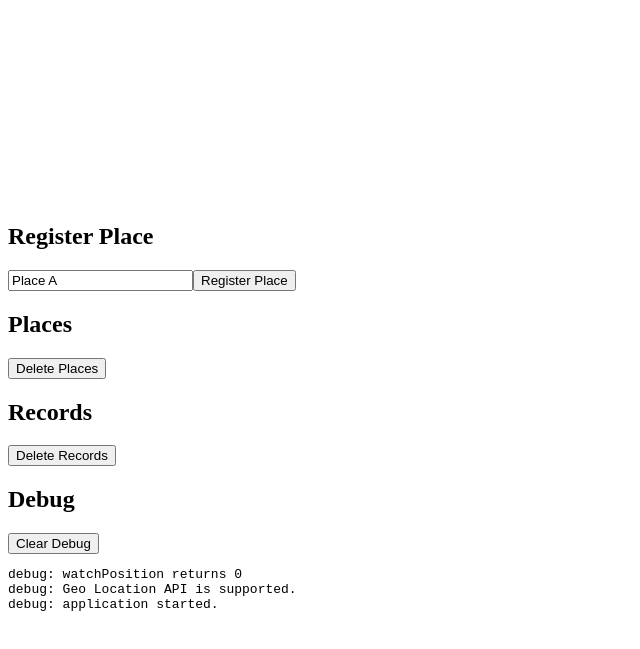
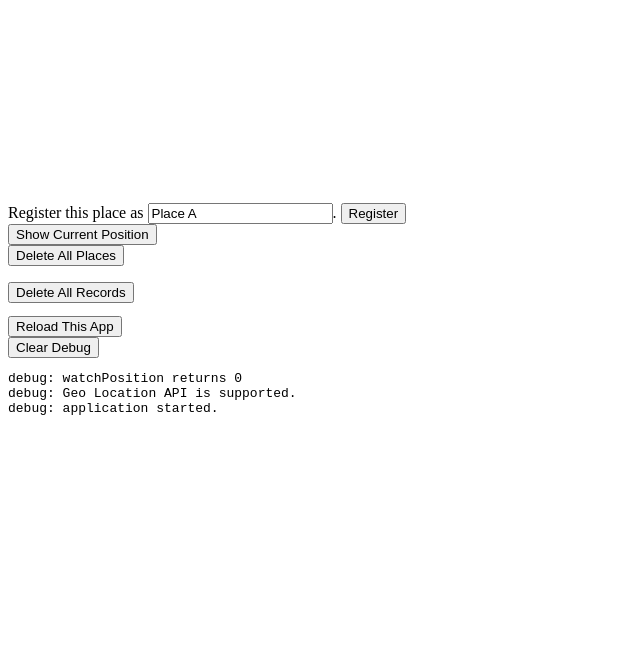
Before and after one commit to hyuki0000/where-were-you, a plain HTML site: page index.html in a window 1280 px wide. Shown: the part 5-654 px from the top of the page, without its empty margins (0-640 px from the left). Drawn offline with Linux system fonts and the light colour scheme; some packages are replaced by stand-ins of ours.

Commit message:
Reformat HTML.

```diff
--- a/index.html
+++ b/index.html
@@ -5,26 +5,24 @@
     <meta name="viewport" content="width=device-width, initial-scale=1, user-scalable=0" />
     <meta name="apple-mobile-web-app-capable" content="yes" />
     <meta name="apple-mobile-web-app-status-bar-style" content="black" />
-    <link rel="apple-touch-icon" href="where.png" />
+    <link rel="apple-touch-icon" href="logo.png" />
     <title>Where were you?</title>
     <script type="text/javascript" src="http://maps.google.com/maps/api/js?sensor=false"></script>
     <script type="text/javascript" src="where.js"></script>
   </head>
   <body style="background-color:white" >
     <div id="map" style="width:100%; height:200px"></div>
+    Register this place as <input type="text" value="Place A" id="place" />. <input type="button" id="register" value="Register" /><br />
+    <input type="button" id="show" value="Show Current Position" /><br />
 
-    <h2>Register Place</h2>
-    <input type="text" value="Place A" id="place" /><input type="button" id="register" value="Register Place" /><br />
+    <input type="button" id="deletePlaces" value="Delete All Places" />
+    <p id="places"></p>
 
-    <h2>Places</h2>
-    <input type="button" id="deletePlaces" value="Delete Places" />
-    <ul id="places"></ul>
+    <input type="button" id="deleteRecords" value="Delete All Records" />
+    <pre id="records"></pre>
 
-    <h2>Records</h2>
-    <input type="button" id="deleteRecords" value="Delete Records" />
-    <ul id="records"></ul>
+    <input type="button" id="reload" value="Reload This App" /><br />
 
-    <h2>Debug</h2>
     <input type="button" id="clearDebug" value="Clear Debug" />
     <pre id="debug"></pre>
   </body>
```
